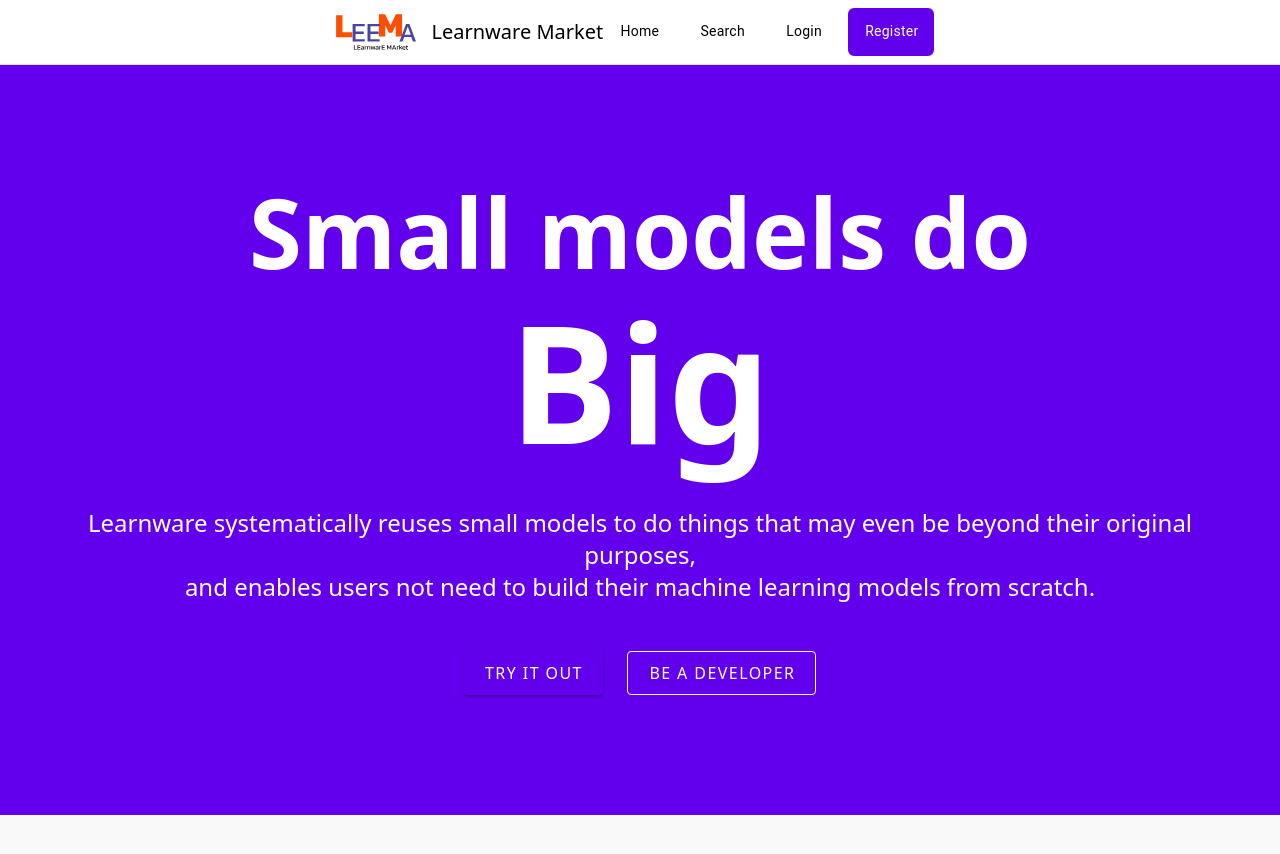
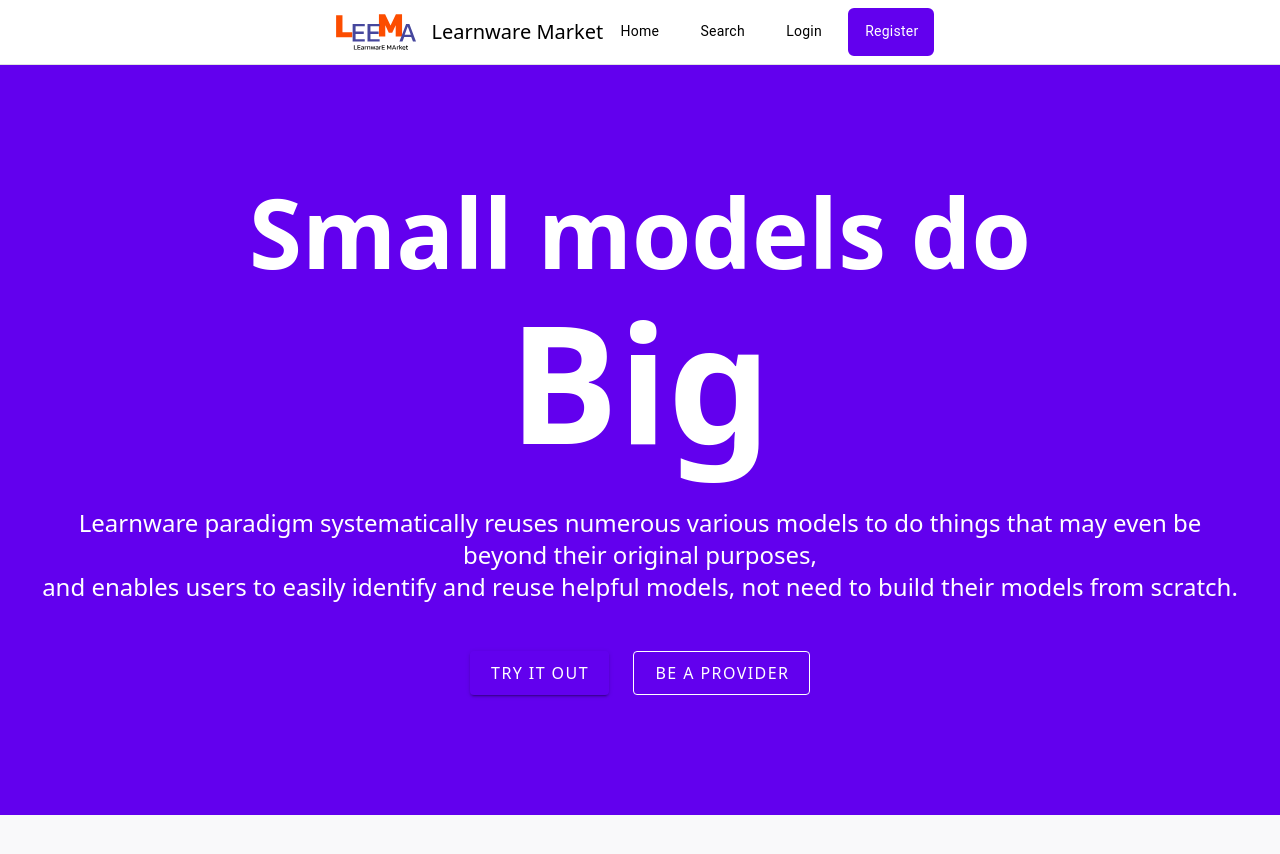
Before and after one commit to Learnware-LAMDA/Beimingwu, a Vue app: page / in a window 1280 px wide. Shown: the top 854 px of the page. Built offline with nearby package versions, Linux system fonts and the light colour scheme.

Commit message:
[MNT] New slogan

```diff
--- a/src/components/Home/Slogan.vue
+++ b/src/components/Home/Slogan.vue
@@ -46,14 +46,13 @@ onUnmounted(() => {
                                 lg:text-2xl
                                 sm:text-lg">
           <div class="mt-6">
-            Learnware systematically reuses small models to do things that may even be beyond their original
-            purposes, <br>and enables users not need to build their machine learning models from scratch.
+            Learnware paradigm systematically reuses numerous various models to do things that may even be beyond their original purposes, <br>and enables users to easily identify and reuse helpful models, not need to build their models from scratch.
           </div>
         </div>
 
         <div class="flex justify-center mt-12">
           <v-btn class="mx-3" size="large" @click="router.push('/search')">Try it out</v-btn>
-          <v-btn class="mx-3" variant="outlined" size="large" @click="router.push('/submit')">Be a developer</v-btn>
+          <v-btn class="mx-3" variant="outlined" size="large" @click="router.push('/submit')">Be a provider</v-btn>
         </div>
       </div>
     </div>
```
